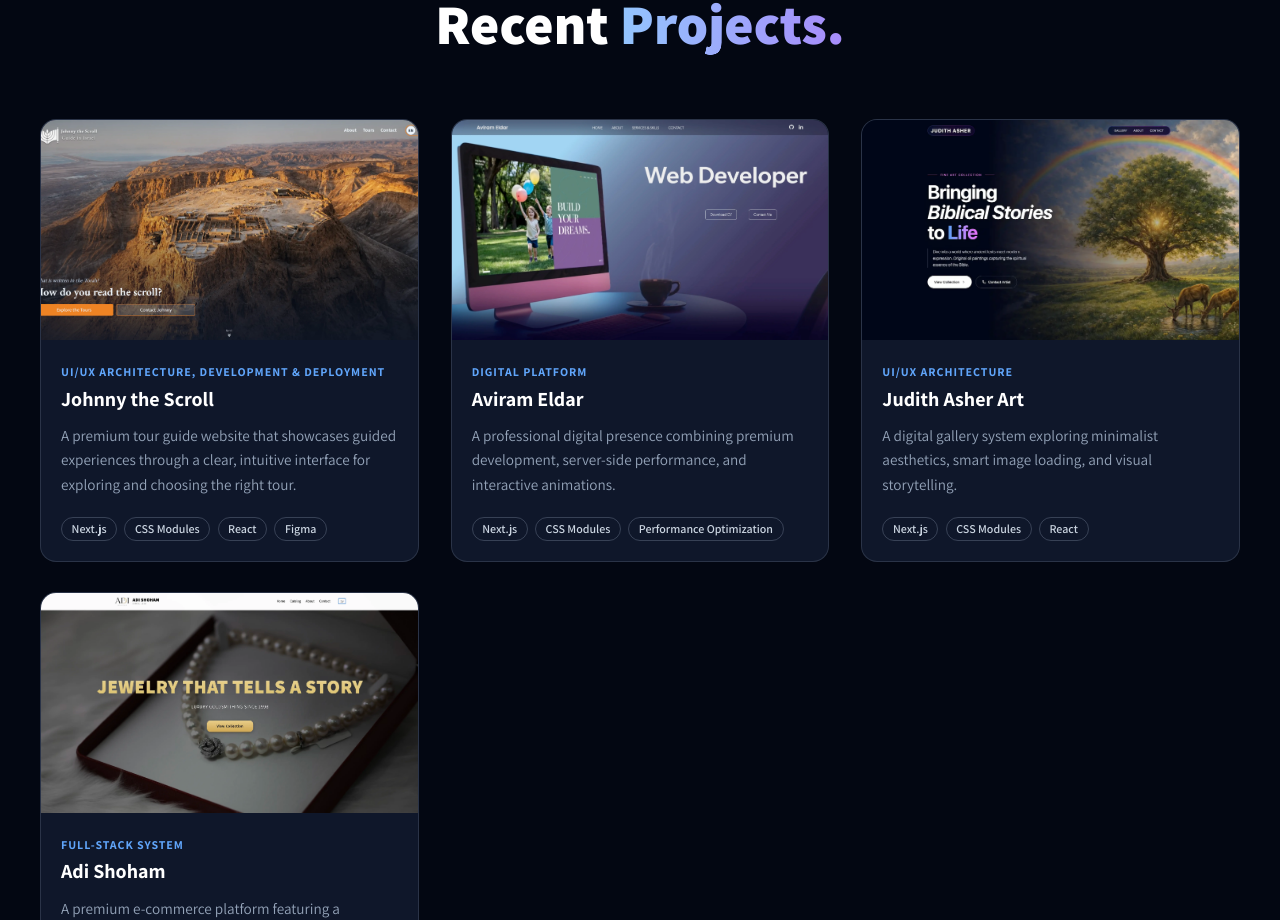
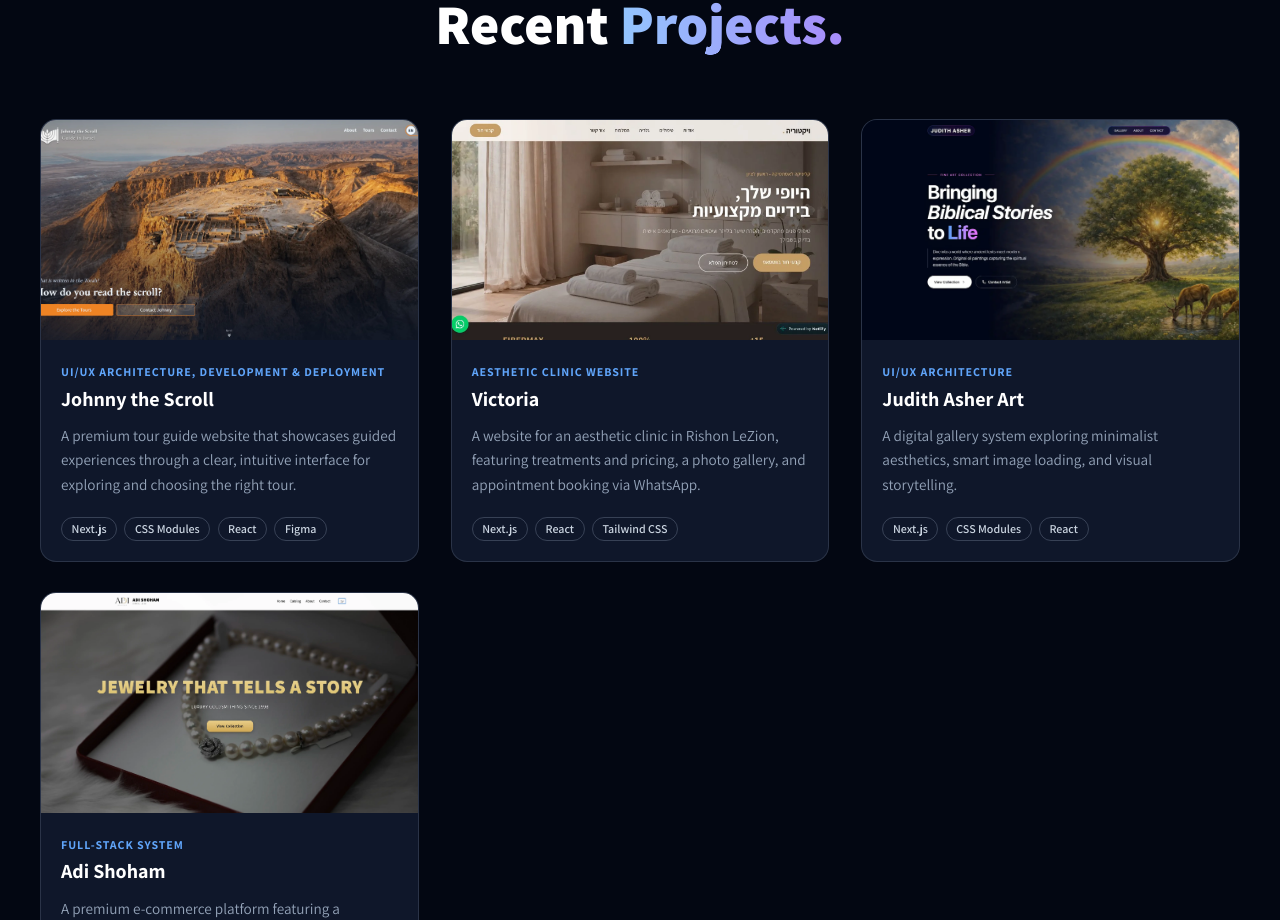
Before and after one commit to eldar-visual/eldarvisual.com, a Next.js app: page /en in a window 1280 px wide. Shown: the part 3860-4780 px from the top of the page. Built offline with nearby package versions, Linux system fonts and the light colour scheme.

Commit message:
feat: add Victoria project and remove personal portfolio from work section

```diff
--- a/src/components/Portfolio.tsx
+++ b/src/components/Portfolio.tsx
@@ -10,7 +10,7 @@ interface PortfolioProps {
 // המערך הבסיסי - מחזיק רק תמונות וקישורים קשיחים
 const baseProjects = [
   { id: 4, image: "/jts-hero.webp", link: "https://johnnythescroll.com"},
-  { id: 1, image: "/aviramweb.webp", link: "https://aviram-eldar.website/#home" },
+  { id: 5, image: "/victoria-preview.webp", link: "https://victoria-site.netlify.app/" },
   { id: 2, image: "/JudithArtSite.webp", link: "https://judith-art.netlify.app" },
   { id: 3, image: "/AdiShoham.webp", link: "https://adi-shoham.netlify.app/" },
 ];
--- a/src/dictionaries/en.json
+++ b/src/dictionaries/en.json
@@ -142,13 +142,13 @@
         ]
       },
       {
-        "title": "Aviram Eldar",
-        "category": "Digital Platform",
-        "desc": "A professional digital presence combining premium development, server-side performance, and interactive animations.",
+        "title": "Victoria",
+        "category": "Aesthetic Clinic Website",
+        "desc": "A website for an aesthetic clinic in Rishon LeZion, featuring treatments and pricing, a photo gallery, and appointment booking via WhatsApp.",
         "tech": [
           "Next.js",
-          "CSS Modules",
-          "Performance Optimization"
+          "React",
+          "Tailwind CSS"
         ]
       },
       {
--- a/src/dictionaries/he.json
+++ b/src/dictionaries/he.json
@@ -141,13 +141,13 @@
         ]
       },
       {
-        "title": "Aviram Eldar",
-        "category": "פלטפורמה דיגיטלית",
-        "desc": "נוכחות דיגיטלית מקצועית המשלבת פיתוח פרימיום, ביצועי צד-שרת ואנימציות אינטראקטיביות.",
+        "title": "ויקטוריה",
+        "category": "אתר לקליניקה לאסתטיקה",
+        "desc": "אתר לקליניקה לאסתטיקה בראשון לציון, המציג טיפולים ומחירון, גלריית תמונות וקביעת תורים דרך WhatsApp.",
         "tech": [
           "Next.js",
-          "CSS Modules",
-          "אופטימיזציית ביצועים"
+          "React",
+          "Tailwind CSS"
         ]
       },
       {
```
Also changed, not shown: public/victoria-preview.webp (added).
